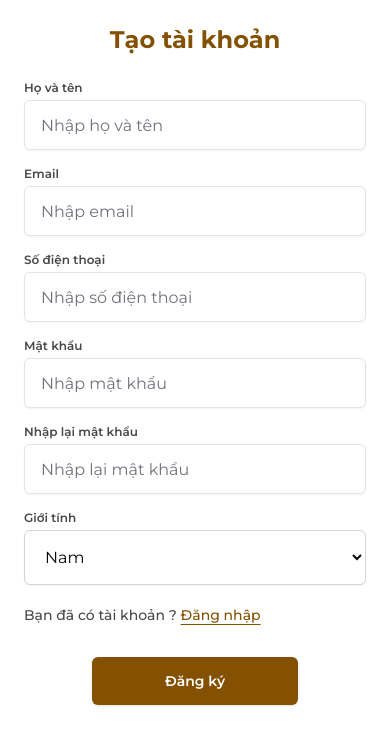
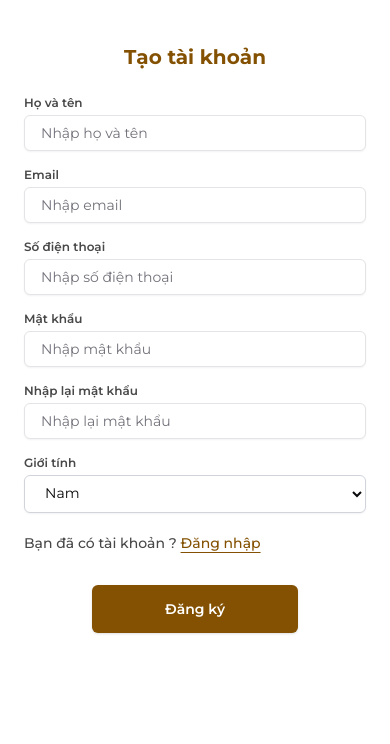
Before and after one commit to PMCdaniel123/SEP490_FE_Clients, a Next.js app: page /sign-up in a window 390 px wide. Shown: the top 744 px of the page. Built offline with nearby package versions, Linux system fonts and the light colour scheme; no server answers.

Commit message:
update login form responsive

```diff
--- a/components/signin-form/email-form.tsx
+++ b/components/signin-form/email-form.tsx
@@ -78,8 +78,8 @@ export function EmailForm({
           Quên mật khẩu?
         </button>
       </div>
-      <div className="flex items-center w-full sm:gap-4">
-        <div className="w-1/3">
+      <div className="flex flex-col md:flex-row md:items-center w-full gap-4">
+        <div className="md:w-1/3">
           <button
             type="submit"
             disabled={isLoading}
@@ -101,7 +101,7 @@ export function EmailForm({
           </button>
         </div>
         <div
-          className="flex items-center gap-2 w-2/3 text-fourth hover:text-primary cursor-pointer text-sm"
+          className="flex items-center gap-2 md:w-2/3 text-fourth hover:text-primary cursor-pointer text-sm"
           onClick={() => dispatch(setLoginStep("phone"))}
         >
           <Phone />{" "}
@@ -110,7 +110,7 @@ export function EmailForm({
       </div>
       <div className="flex items-center my-6 w-full">
         <hr className="w-[10%] border-sixth h-1" />
-        <span className="w-[50%] px-3 text-fifth font-semibold text-sm">
+        <span className="w-[60%] md:w-[50%] px-3 text-fifth font-semibold text-sm">
           Hoặc tiếp tục với
         </span>
         <hr className="w-full border-sixth h-1" />
--- a/components/signin-form/phone-form.tsx
+++ b/components/signin-form/phone-form.tsx
@@ -80,8 +80,8 @@ export function PhoneForm({
           Quên mật khẩu?
         </button>
       </div>
-      <div className="flex items-center w-full sm:gap-4">
-        <div className="w-1/3">
+      <div className="flex flex-col md:flex-row mditems-center w-full gap-4">
+        <div className="md:w-1/3">
           <button
             type="submit"
             disabled={isLoading}
@@ -103,7 +103,7 @@ export function PhoneForm({
           </button>
         </div>
         <div
-          className="flex items-center gap-2 w-2/3 text-fourth hover:text-primary cursor-pointer text-sm"
+          className="flex items-center gap-2 md:w-2/3 text-fourth hover:text-primary cursor-pointer text-sm"
           onClick={() => dispatch(setLoginStep("email"))}
         >
           <Mail /> <span className="font-semibold">Đăng nhập bằng Email</span>
@@ -111,7 +111,7 @@ export function PhoneForm({
       </div>
       <div className="flex items-center my-6 w-full">
         <hr className="w-[10%] border-sixth h-1" />
-        <span className="w-[50%] px-3 text-fifth font-semibold text-sm">
+        <span className="w-[60%] md:w-[50%] px-3 text-fifth font-semibold text-sm">
           Hoặc tiếp tục với
         </span>
         <hr className="w-full border-sixth h-1" />
--- a/components/signup-form/signup-form.tsx
+++ b/components/signup-form/signup-form.tsx
@@ -158,7 +158,7 @@ export function SignUpForm({
         onSubmit={handleSubmit(handleSignUp)}
       >
         <div className="flex flex-col items-center gap-2 text-center">
-          <h1 className="text-2xl font-bold text-primary">
+          <h1 className="text-xl font-bold text-primary">
             {role === "owner"
               ? "Đăng ký tài khoản doanh nghiệp"
               : "Tạo tài khoản"}
@@ -170,7 +170,7 @@ export function SignUpForm({
               Họ và tên
             </Label>
             <Input
-              className="py-6 px-4 rounded-md bg-white shadow-sm"
+              className="py-4 px-4 rounded-md bg-white shadow-sm text-sm"
               id="name"
               type="text"
               placeholder="Nhập họ và tên"
@@ -188,7 +188,7 @@ export function SignUpForm({
               Email
             </Label>
             <Input
-              className="py-6 px-4 rounded-md bg-white shadow-sm"
+              className="py-4 px-4 rounded-md bg-white shadow-sm text-sm"
               id="email"
               type="email"
               placeholder="Nhập email"
@@ -206,7 +206,7 @@ export function SignUpForm({
               Số điện thoại
             </Label>
             <Input
-              className="py-6 px-4 rounded-md bg-white shadow-sm"
+              className="py-4 px-4 rounded-md bg-white shadow-sm text-sm"
               id="phone"
               type="tel"
               placeholder="Nhập số điện thoại"
@@ -224,7 +224,7 @@ export function SignUpForm({
               Mật khẩu
             </Label>
             <Input
-              className="py-6 px-4 rounded-md bg-white shadow-sm"
+              className="py-4 px-4 rounded-md bg-white shadow-sm text-sm"
               id="password"
               type="password"
               placeholder="Nhập mật khẩu"
@@ -242,7 +242,7 @@ export function SignUpForm({
               Nhập lại mật khẩu
             </Label>
             <Input
-              className="py-6 px-4 rounded-md bg-white shadow-sm"
+              className="py-4 px-4 rounded-md bg-white shadow-sm text-sm"
               id="confirmPassword"
               type="password"
               placeholder="Nhập lại mật khẩu"
@@ -260,7 +260,7 @@ export function SignUpForm({
             </Label>
             <select
               id="sex"
-              className="py-4 px-4 rounded-md bg-white shadow-sm border border-gray-300"
+              className="py-2 px-4 rounded-md bg-white shadow-sm text-sm border border-gray-300"
               {...register("sex")}
             >
               <option value="" disabled>
```
